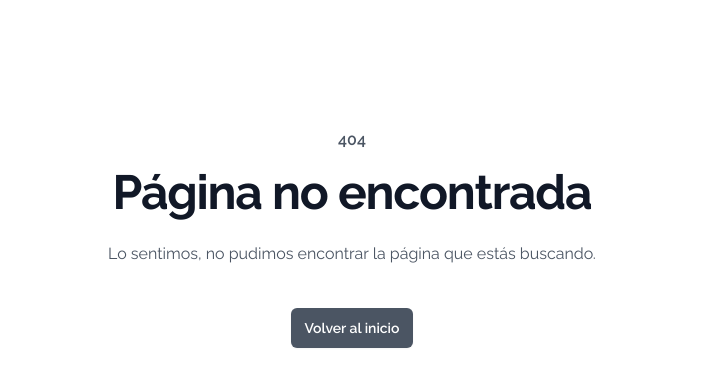
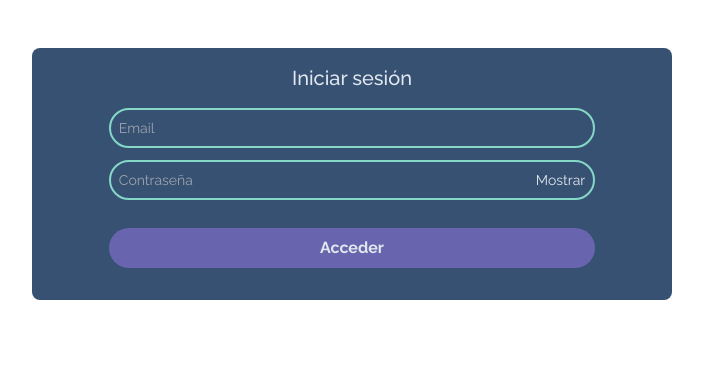
Before and after one commit to LorelizDev/hackaton-F5-G1-2024, a React (Vite) app: page /login in a window 1280 px wide. Before the commit this address had no page. Shown: the top 386 px of the page, without its empty margins (288-991 px from the left). Built offline with nearby package versions, Linux system fonts and the light colour scheme.

Commit message:
feat(src/pages):add-login-page-and-usercontext

```diff
--- a/src/components/FormTemplate.jsx
+++ b/src/components/FormTemplate.jsx
@@ -12,7 +12,7 @@ const FormTemplate = ({ title, fields, onSubmit, submitText, initialValues = {}
 
 	return (
 		<div className="m-auto w-4/5 bg-dark text-light p-4 rounded-lg sm:w-1/2">
-            <h2 className="text-center text-xl font-medium mb-4">{title}</h2>
+			<h2 className="text-center text-xl font-medium mb-4">{title}</h2>
 			<form
 				onSubmit={handleSubmit(handleFormSubmit)}
 				className="w-4/5 mx-auto my-4 bg-dark text-light">
@@ -21,7 +21,7 @@ const FormTemplate = ({ title, fields, onSubmit, submitText, initialValues = {}
 						<input
 							id={name}
 							type={type}
-                            placeholder={placeholder}
+							placeholder={placeholder}
 							{...register(name, validation)}
 							className="w-full border-2 border-contrast p-2 rounded-3xl bg-transparent text-sm"
 						/>
--- /dev/null
+++ b/src/context/UserContext.jsx
@@ -0,0 +1,21 @@
+import React from "react";
+import { useContext, useState } from "react";
+
+export const UserContext = React.createContext();
+
+export const useUserContext = () => useContext(UserContext);
+
+
+const UserProvider = ({ children }) => {
+  const [user, setUser] = useState(null);
+  const [userAuth, setUserAuth] = useState(null);
+  const [userRole, setUserRole] = useState(null);
+
+  return (
+    <UserContext.Provider value={{ userAuth, setUserAuth, user, setUser, userRole, setUserRole }}>
+      {children}
+    </UserContext.Provider>
+  );
+};
+
+export default UserProvider;
--- a/src/main.jsx
+++ b/src/main.jsx
@@ -3,9 +3,12 @@ import { createRoot } from 'react-dom/client'
 import { RouterProvider } from 'react-router-dom'
 import './index.css'
 import router from './router/router'
+import UserProvider from './context/UserContext'
 
 createRoot(document.getElementById('root')).render(
   <StrictMode>
-    <RouterProvider router={router} />
+    <UserProvider>
+      <RouterProvider router={router} />
+    </UserProvider>
   </StrictMode>,
 )
--- /dev/null
+++ b/src/pages/Login.jsx
@@ -0,0 +1,71 @@
+import React, { useState } from 'react';
+import { useNavigate } from 'react-router-dom';
+import { useUserContext } from '../context/UserContext.jsx';
+import { useForm } from 'react-hook-form';
+import { loginUser } from '../services/userServices.js';
+
+const Login = () => {
+  const [isLoading, setIsLoading] = useState(false);
+  const { handleSubmit, register, formState: { errors } } = useForm();
+  const [loginError, setLoginError] = useState('');
+  const navigate = useNavigate();
+  const { setUserAuth, setUser, setUserRole } = useUserContext();
+  const [showPassword, setShowPassword] = useState(false);
+  const togglePasswordVisibility = () => {
+    setShowPassword(!showPassword);
+  };
+
+  const handleLogin = async (formData) => {
+    try {
+      setIsLoading(true);
+      setLoginError();
+      const response = await loginUser(formData);
+      if (response) {
+        localStorage.setItem('token', response.token);
+        localStorage.setItem('role', response.user_role)
+        setUserAuth(true);
+        setUser(response.user_name);
+        setUserRole(response.user_role)
+        navigate('/dashboard');
+      }
+
+    } catch (error) {
+      setLoginError(error.response.data.error);
+      setIsLoading(false);
+    }
+  };
+
+  return (
+    <div className='formulary_section my-12'>
+      <div className="m-auto w-4/5 bg-dark text-light p-4 rounded-lg sm:w-1/2">
+        <h2 className="text-center text-xl font-medium mb-4">Iniciar sesión</h2>
+        <form className="w-4/5 mx-auto my-4 bg-dark text-light flex flex-col gap-3" onSubmit={handleSubmit(handleLogin)}>
+
+          <input disabled={isLoading} {...register("email", { required: true })} type="email" id="email" placeholder="Email" required className="w-full border-2 border-contrast p-2 rounded-3xl bg-transparent text-sm" />
+
+          <div className="relative">
+            <input disabled={isLoading} {...register("password", { required: true })} type={showPassword ? 'text' : 'password'} id="password" placeholder="Contraseña" required className="w-full border-2 border-contrast p-2 rounded-3xl bg-transparent text-sm" />
+            <button type="button" id="togglePassword" className="absolute text-sm right-0 m-[10px]" onClick={togglePasswordVisibility}>
+              {showPassword ? 'Ocultar' : 'Mostrar'}
+            </button>
+          </div>
+
+          <button type="submit" className="w-full mt-4 bg-medium text-light font-bold p-2 rounded-3xl hover:bg-opacity-70">
+            Acceder
+          </button>
+          {isLoading &&
+            <div role="status" className='flex flex-col place-items-center w-full'>
+              <svg aria-hidden="true" className="w-8 h-8 text-gray-200 animate-spin dark:text-gray-600 fill-blue-600" viewBox="0 0 100 101" fill="none" xmlns="http://www.w3.org/2000/svg">
+                <path d="M100 50.5908C100 78.2051 77.6142 100.591 50 100.591C22.3858 100.591 0 78.2051 0 50.5908C0 22.9766 22.3858 0.59082 50 0.59082C77.6142 0.59082 100 22.9766 100 50.5908ZM9.08144 50.5908C9.08144 73.1895 27.4013 91.5094 50 91.5094C72.5987 91.5094 90.9186 73.1895 90.9186 50.5908C90.9186 27.9921 72.5987 9.67226 50 9.67226C27.4013 9.67226 9.08144 27.9921 9.08144 50.5908Z" fill="currentColor" />
+                <path d="M93.9676 39.0409C96.393 38.4038 97.8624 35.9116 97.0079 33.5539C95.2932 28.8227 92.871 24.3692 89.8167 20.348C85.8452 15.1192 80.8826 10.7238 75.2124 7.41289C69.5422 4.10194 63.2754 1.94025 56.7698 1.05124C51.7666 0.367541 46.6976 0.446843 41.7345 1.27873C39.2613 1.69328 37.813 4.19778 38.4501 6.62326C39.0873 9.04874 41.5694 10.4717 44.0505 10.1071C47.8511 9.54855 51.7191 9.52689 55.5402 10.0491C60.8642 10.7766 65.9928 12.5457 70.6331 15.2552C75.2735 17.9648 79.3347 21.5619 82.5849 25.841C84.9175 28.9121 86.7997 32.2913 88.1811 35.8758C89.083 38.2158 91.5421 39.6781 93.9676 39.0409Z" fill="currentFill" />
+              </svg>
+            </div>
+          }
+          {loginError && <p className='text-red-500 self-center'>Datos incorrectos</p>}
+        </form>
+      </div>
+    </div>
+  );
+}
+
+export default Login;
--- a/src/router/router.jsx
+++ b/src/router/router.jsx
@@ -5,6 +5,7 @@ import ErrorBoundary from "../components/ErrorBoundary";
 import Register from "../pages/Register";
 import Resources from "../pages/Resources";
 import Community from "../pages/Comunity";
+import Login from "../pages/Login";
 
 const router = createBrowserRouter([
   {
@@ -16,10 +17,10 @@ const router = createBrowserRouter([
         path: "/",
         element: <Home />,
       },
-     /*  {
+      {
         path: "/login",
         element: <Login/>,
-      }, */
+      },
       {
         path: "/register",
         element: <Register/>,
```
